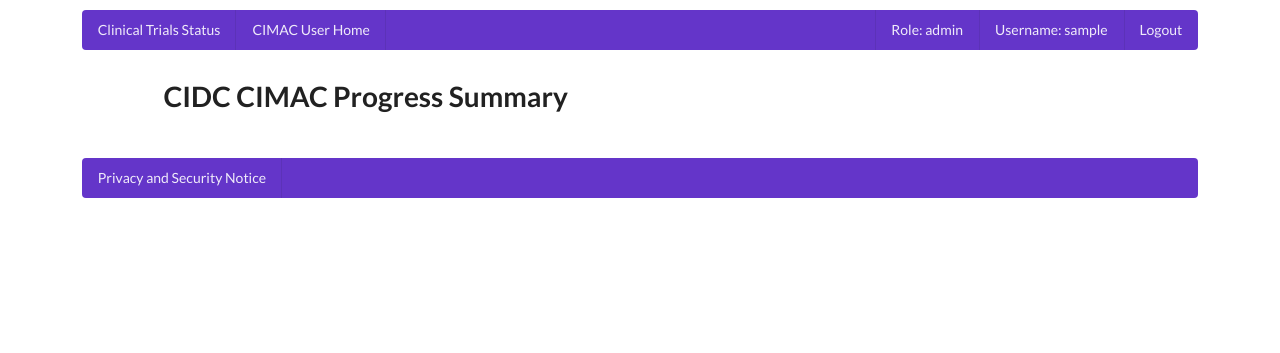
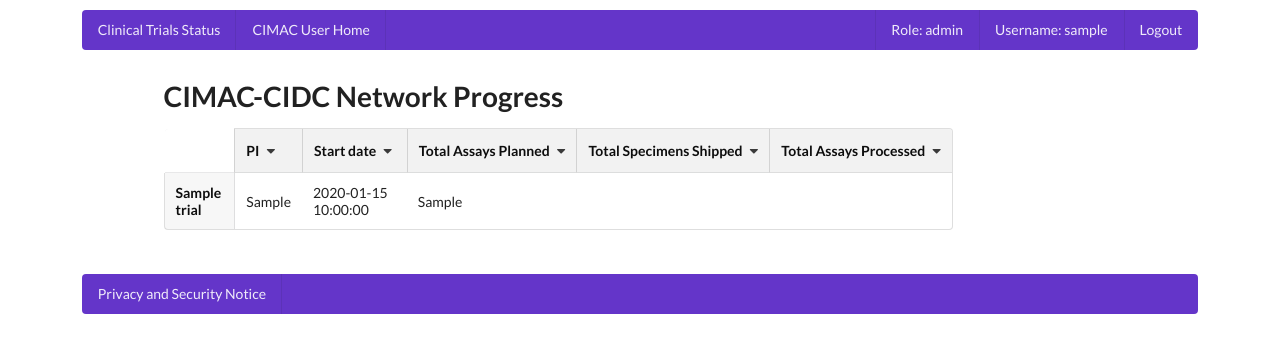
Before and after one commit to CIMAC-CIDC/cidc-portal, a Flask app: template cidc_portal/trials_summary/templates/trials_summary.jinja2 in a window 1280 px wide. Shown: the top 353 px of the page. Run offline with Flask 2, Linux system fonts and the light colour scheme; the template is opened without the code that fills it: most values are stand-ins (such as "Sample title", 1, 10 or a date in 2020); some libraries are stand-ins or nearby versions.

Commit message:
dfci/cidc-portal#15 - Formatting updates.

```diff
--- a/cidc_portal/admin/views.py
+++ b/cidc_portal/admin/views.py
@@ -8,7 +8,7 @@ from cidc_portal.auth.wrapper import requires_login, requires_roles
 from cidc_portal.main.services.utils import base_user_info
 
 from cidc_portal.main.services.admin import fetch_users
-from cidc_portal.main.services.admin import fetch_trials
+from cidc_portal.main.services.trials import fetch_trials
 from cidc_portal.main.services.admin import fetch_users_trials
 from cidc_portal.main.services.admin import fetch_single_user
 
--- a/cidc_portal/trials_summary/templates/trials_summary.jinja2
+++ b/cidc_portal/trials_summary/templates/trials_summary.jinja2
@@ -1,8 +1,45 @@
 {% extends "base_header.jinja2" %}
 
 {% block content %}
-    <h1>CIDC CIMAC Progress Summary</h1>
+    <h1>CIMAC-CIDC Network Progress</h1>
 
+
+            <table class="ui definition sortable selectable table">
+            <thead>
+                <tr>
+                    <th class=""></th>
+                    <th class="sorted descending">PI</th>
+                    <th class="sorted descending">Start date</th>
+                    <th class="sorted descending">Total Assays Planned</th>
+                    <th class="sorted descending">Total Specimens Shipped</th>
+                    <th class="sorted descending">Total Assays Processed</th>
+                </tr>
+            </thead>
+            <tbody>
+                {% for trial in trials %}
+                    <tr>
+                        <td>
+                            {{ trial["trial_name"] }}
+                        </td>
+                        <td>
+                            {{ trial["principal_investigator"] }}
+                        </td>
+                        <td>
+                            {{ trial["start_date"] }}
+                        </td>
+                        <td>
+                            {{ trial["assays_planned"] }}
+                        </td>
+                        <td>
+
+                        </td>
+                        <td>
+
+                        </td>
+                    </tr>
+                {% endfor %}
+            </tbody>
+            </table>
 
 
 {% endblock %}
```
Also changed, not shown: cidc_portal/admin/templates/admin_user_info.jinja2 (+4 -4 lines), cidc_portal/cimac_biofx/templates/home.jinja2 (+6 -4 lines), cidc_portal/main/services/admin.py (+0 -13 lines), cidc_portal/main/services/trials.py (added, +17 -0 lines), cidc_portal/main/services/user.py (+10 -3 lines), cidc_portal/trials_summary/views.py (+18 -6 lines).
